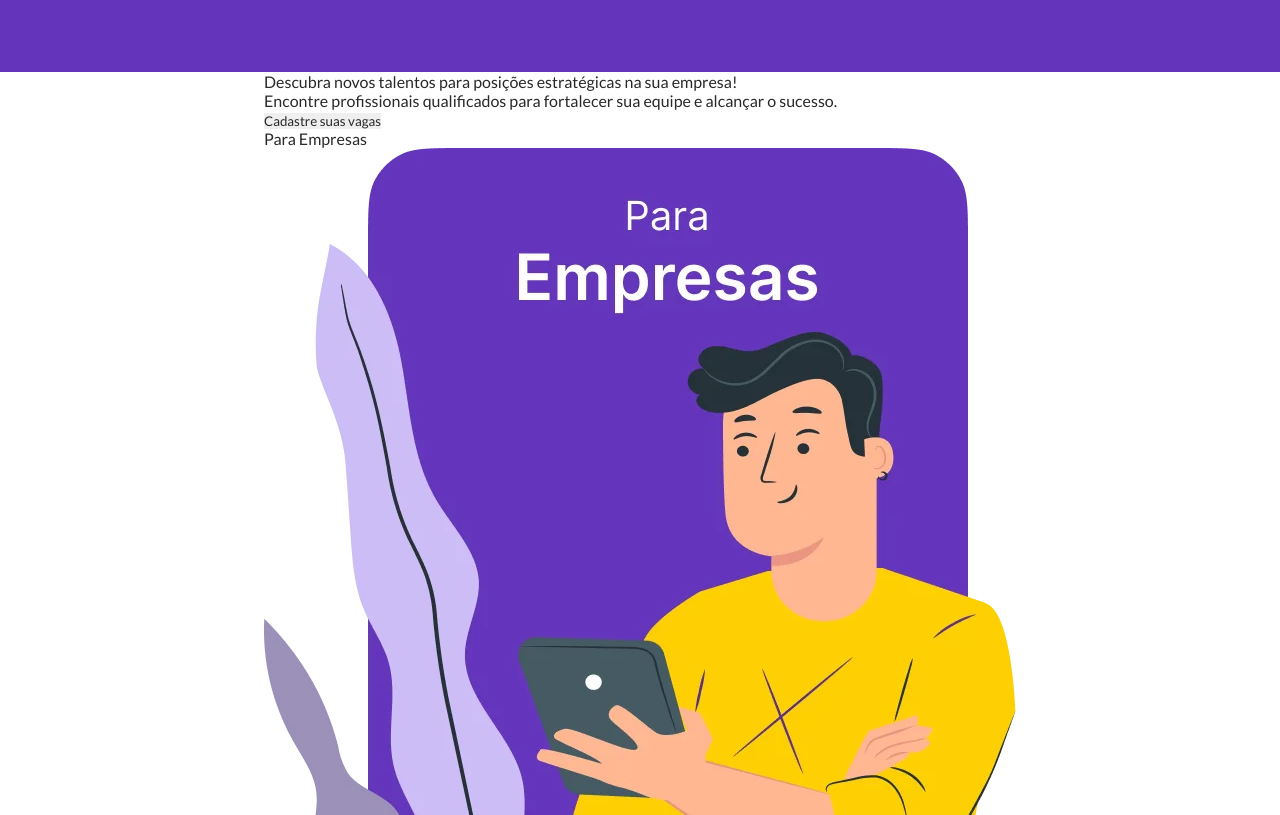
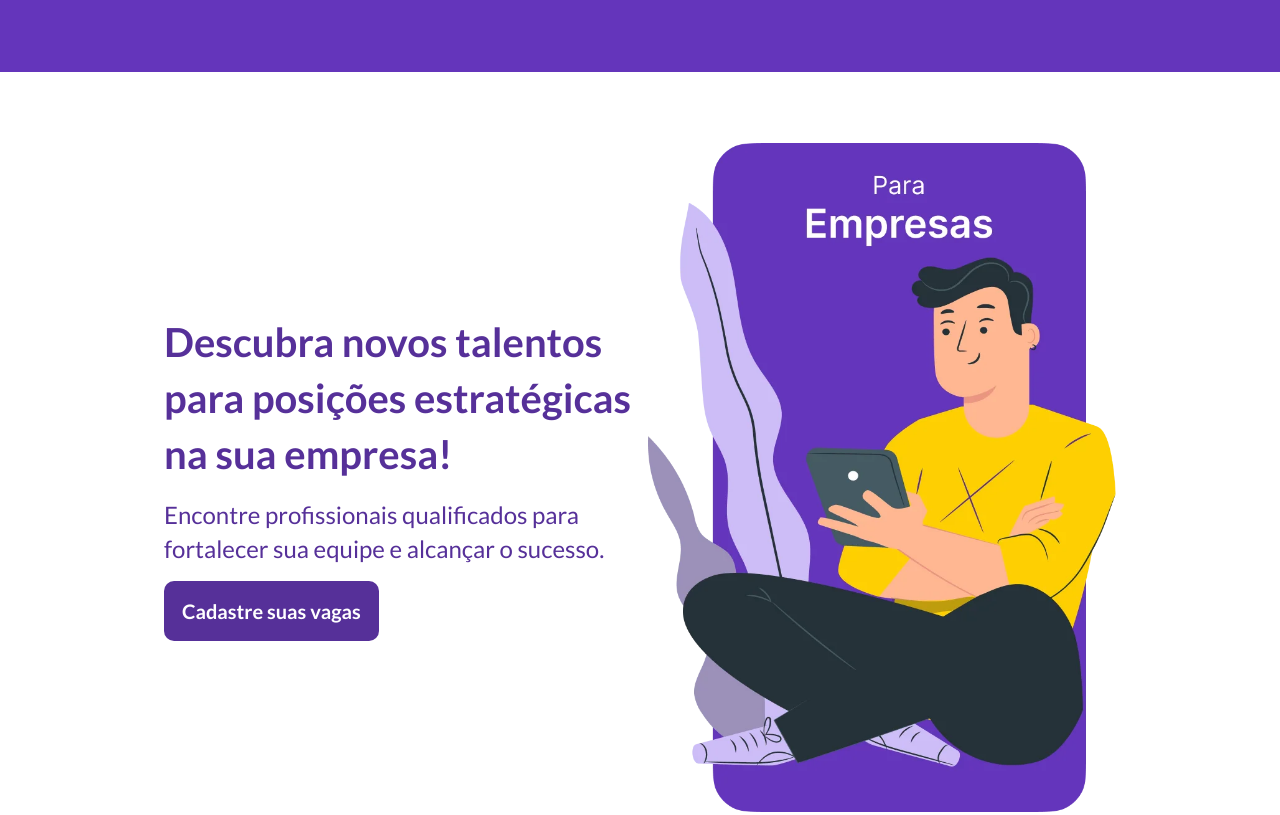
Before and after one commit to MarinaGV93/decola-juninho, a website: page index.html in a window 1280 px wide. Shown: the part 2500-3315 px from the top of the page. Drawn offline with Linux system fonts and the light colour scheme.

Commit message:
style(style.css): configure companies-section styles

```diff
--- a/assets/css/style.css
+++ b/assets/css/style.css
@@ -425,24 +425,75 @@ body {
           font-size: var(--sm-font-size);
           font-weight: var(--bold-weight);
           line-height: var(--xs-line-height);
+          border: solid 2px transparent;
+          transition-duration: 0.3s;
+          cursor: pointer;
+        }
+
+        .candidates-button:hover {
+          box-shadow: 0 0 15px var(--text-color-50);
+          border: solid 2px var(--primary-color-900);
         }
       }
     }
   }
 
   .about-for-companies {
+    padding: 72px 32px;
+    width: 100%;
+    margin-top: -1px;
+    display: flex;
+    justify-content: center;
+
     .companies-info {
+      flex: 1;
+      display: flex;
+      flex-direction: column;
+      justify-content: center;
+      gap: 16px;
+      max-width: 484px;
+      min-width: 300px;
+
+      .companies-title {
+        color: var(--primary-color-800);
+        font-weight: var(--md-weight);
+        font-size: var(--xl-font-size);
+        line-height: var(--xl-line-height);
+      }
+
       .companies-text {
-        .highlight {
-        }
+        color: var(--primary-color-800);
+        font-size: var(--base-font-size);
+        font-weight: var(--thin-weight);
+        line-height: var(--base-line-height);
       }
+
       .companies-button {
+        padding: 16px;
+        border-radius: 10px;
+        background-color: var(--primary-color-800);
+        color: var(--text-color-50);
+        font-size: var(--sm-font-size);
+        font-weight: var(--bold-weight);
+        width: fit-content;
+        cursor: pointer;
+        transition-duration: 0.3s;
+        border: solid 2px transparent;
+      }
+
+      .companies-button:hover {
+        box-shadow: 0 0 15px var(--primary-color-700);
+        border: solid 2px var(--text-color-50);
       }
     }
     .companies-banner {
-      .companies-title {
-        .companies-title-hightlight {
-        }
+      flex: 1;
+      width: 100%;
+      min-width: 300px;
+      max-width: 468px;
+
+      .companies-image {
+        width: 100%;
       }
     }
   }
--- a/index.html
+++ b/index.html
@@ -203,7 +203,7 @@
 
       <section class="about-for-companies">
         <div class="companies-info">
-          <h4 class="companies-text highlight">
+          <h4 class="companies-title">
             Descubra novos talentos para posições estratégicas na sua empresa!
           </h4>
           <p class="companies-text">
@@ -212,15 +212,13 @@
           </p>
           <button class="companies-button">Cadastre suas vagas</button>
         </div>
-        <div class="companies-banner">
-          <h3 class="companies-title">
-            Para <span class="companies-title-hightlight">Empresas</span>
-          </h3>
+        <figure class="companies-banner">
           <img
             src="./assets/imgs/recruiter.webp"
             alt="Recrutador usando um tablet"
+            class="companies-image"
           />
-        </div>
+        </figure>
       </section>
 
       <section class="partners-section">
```
